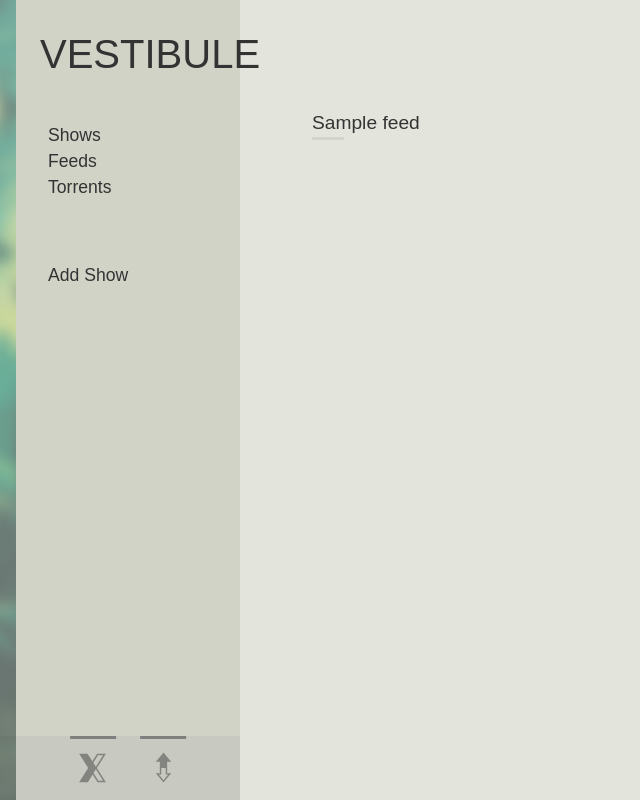
After one commit to benella/vestibule, a Django app: page /feeds/ in a window 1280 px wide. The commit adds this page. Shown: the whole page, without its empty margins (0-640 px from the left). Run offline with Django 3.2, Linux system fonts and the light colour scheme; data comes from the database, SQL or seed files in the repository; tables that the repository leaves empty hold one stand-in row (values such as "Sample post"); data that the repository does not hold is empty; some libraries are stand-ins or nearby versions; some web fonts are replaced.

Commit message:
Updating feeds views

```diff
--- a/feeds/feet_item.py
+++ b/feeds/feet_item.py
@@ -28,7 +28,7 @@ class ShowTorrentValues:
     def get_episode(self):
         if self.episode is not None:
             return str(self.episode)
-        return None
+        return ""
 
 
 class FeedItem:
--- /dev/null
+++ b/feeds/templates/feed/feed_list.html
@@ -0,0 +1,19 @@
+{% extends "main.html" %}
+{% load static %}
+{% block head %}
+    <link rel="stylesheet" type="text/css" href="{% static "css/feed_list.css" %}">
+    <script src="https://ajax.googleapis.com/ajax/libs/jquery/3.2.1/jquery.min.js"></script>
+{% endblock %}
+
+{% block main_panel %}
+    <section id="feeds-list">
+        {% for feed in feed_list %}
+
+            <a href="{% url "feeds:details" slug=feed.slug %}"><div class="feed">
+                <p class="feed-title">{{ feed.name }}</p>
+                <div class="feed-strip"></div>
+            </div></a>
+
+        {% endfor %}
+    </section>
+{% endblock %}
--- a/feeds/urls.py
+++ b/feeds/urls.py
@@ -4,4 +4,5 @@ from . import views
 
 urlpatterns = [
     url(r'^(?P<slug>.+)$', views.FeedDetails.as_view(), name='details'),
+    url(r'^$', views.FeedList.as_view(), name='list'),
 ]
--- a/feeds/views.py
+++ b/feeds/views.py
@@ -11,3 +11,8 @@ class FeedDetails(generic.DetailView):
         feed = self.get_object()
         context_data["feed_data"] = feed.read_feed()
         return context_data
+
+
+class FeedList(generic.ListView):
+    model = Feed
+    template_name = "feed/feed_list.html"
--- a/shows/models.py
+++ b/shows/models.py
@@ -274,7 +274,8 @@ class Show(models.Model):
 
         if next_episode:
             self.next_episode = str(next_episode)
-
+        else:
+            self.next_episode = ""
         self.save()
 
         if request is not None:
--- /dev/null
+++ b/static/css/feed_list.css
@@ -0,0 +1,37 @@
+
+#feeds-list {
+    display: flex;
+    flex-wrap: wrap;
+    flex-direction: column;
+    height: 75vh;
+}
+
+.feed {
+    height: 2rem;
+    margin: 0.5rem;
+    width: 20rem;
+}
+
+.feed-title {
+    font-size: 1.2em;
+    margin-bottom: 3px;
+    transition: 0.3s;
+}
+
+.feed:hover .feed-title{
+    transform: translate(8px, 0);
+}
+
+.feed:hover .feed-strip{
+    width: 3rem;
+}
+
+.feed-strip {
+    overflow: hidden;
+    position: relative;
+    height: 3px;
+    width: 2rem;
+    background-color: var(--secondary-color);
+    transition: 0.3s;
+    opacity: 0.6;
+}
--- a/templates/main.html
+++ b/templates/main.html
@@ -22,7 +22,7 @@
 
             <section class="side-panel-links">
                 <a href="{% url 'shows:list' %}" class="side-panel-link">Shows</a>
-                <a href="{% url 'shows:list' %}" class="side-panel-link">Feeds</a>
+                <a href="{% url 'feeds:list' %}" class="side-panel-link">Feeds</a>
                 <a href="{% url 'shows:list' %}" class="side-panel-link">Torrents</a>
             </section>
 
```
Also changed, not shown: feeds/templates/feed/feed_details.html (+27 -2 lines), static/css/feed_details.css (+29 -3 lines).
